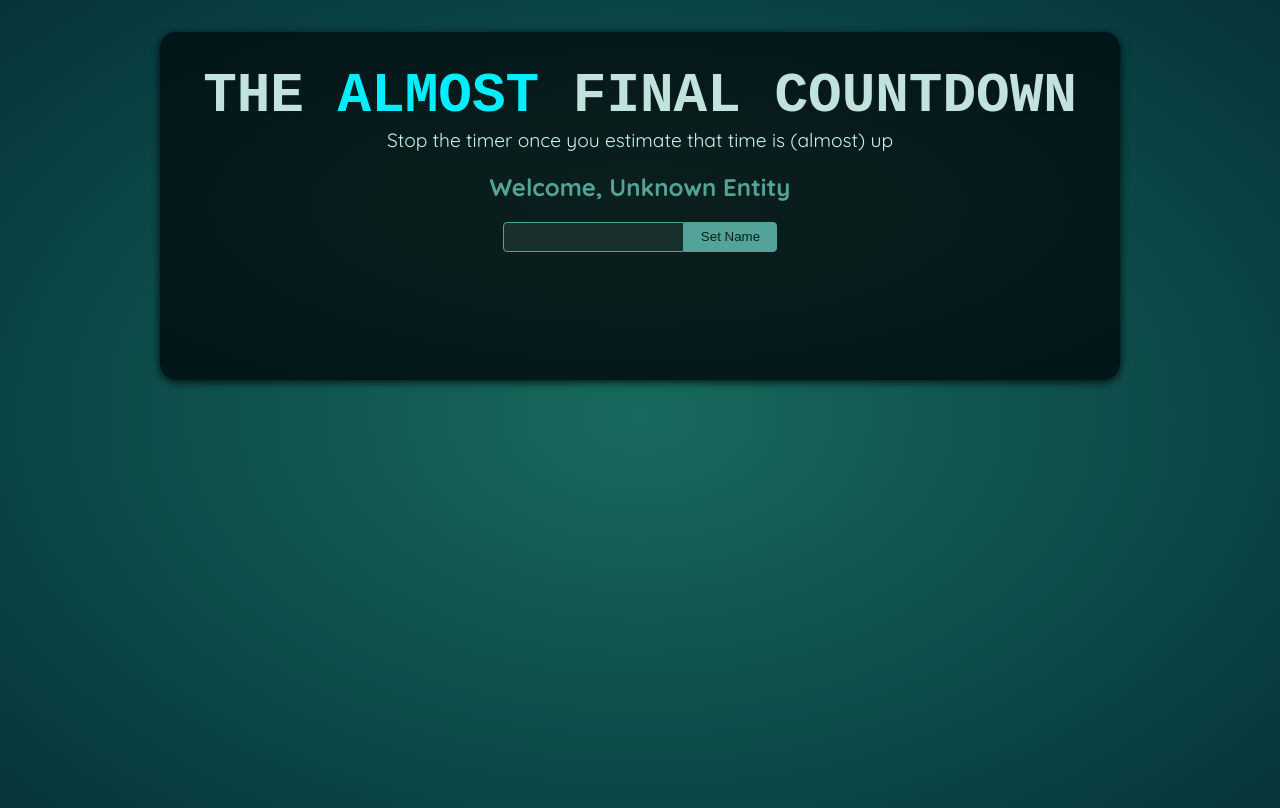
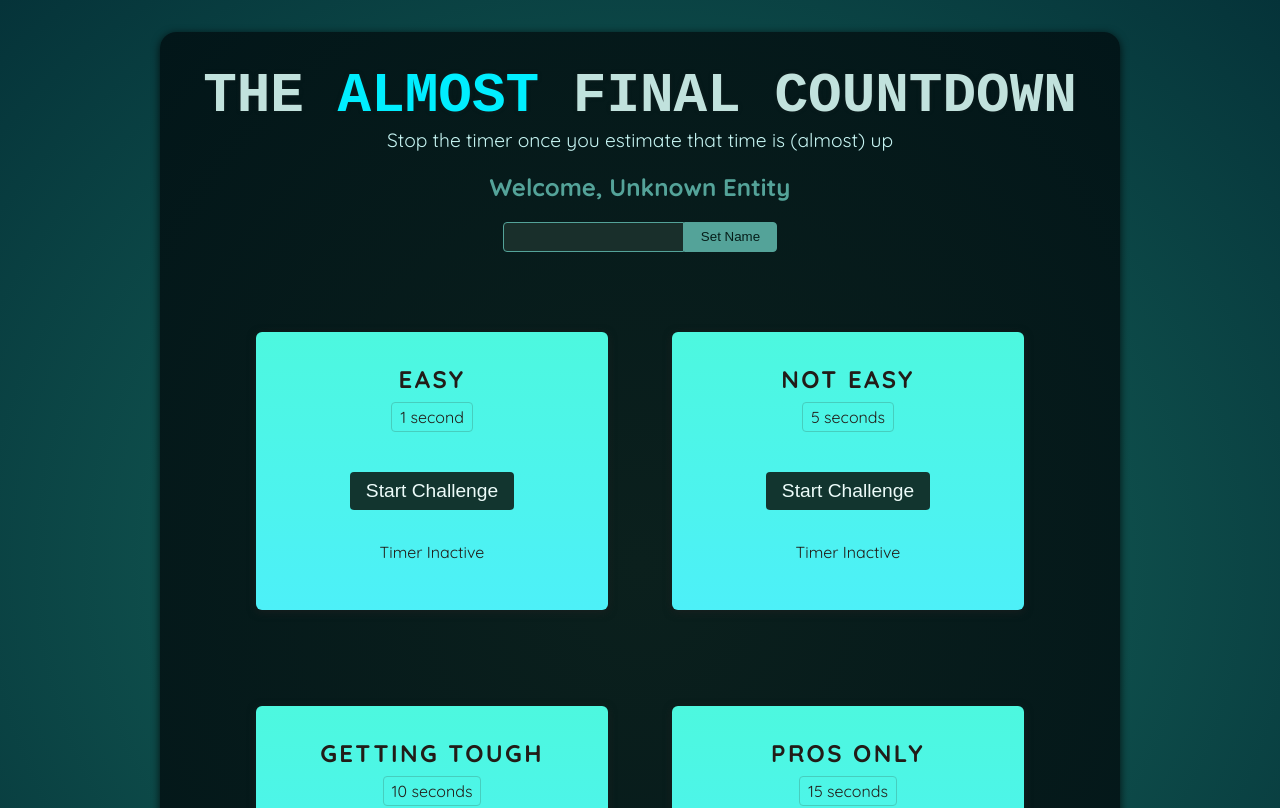
Before and after one commit to kapilpanchal123/frontend-training-1, a React (Vite) app in the folder 05-portals-and-refs-5/: page / in a window 1280 px wide. Shown: the top 808 px of the page. Built offline with nearby package versions, Linux system fonts and the light colour scheme; a web font is replaced by a local one.

Commit message:
[logic] set and clear timers

```diff
--- a/05-portals-and-refs-5/src/App.tsx
+++ b/05-portals-and-refs-5/src/App.tsx
@@ -1,12 +1,18 @@
 import './App.css';
 import Player from './components/Player/Player';
+import TimerChallenge from './components/TimerChallenge/TimerChallenge';
 
 function App() {
 
   return (
     <>
       <Player />
-      <div id="challenges"></div>
+      <div id="challenges">
+        <TimerChallenge title={'Easy'} targetTime={1} />
+        <TimerChallenge title={'Not Easy'} targetTime={5} />
+        <TimerChallenge title={'Getting Tough'} targetTime={10} />
+        <TimerChallenge title={'Pros Only'} targetTime={15} />
+      </div>
     </>
   )
 };
--- a/05-portals-and-refs-5/src/components/Player/Player.tsx
+++ b/05-portals-and-refs-5/src/components/Player/Player.tsx
@@ -1,4 +1,4 @@
-import React, { useRef, useState } from "react";
+import { useRef, useState } from "react";
 
 type Props = {}
 
--- /dev/null
+++ b/05-portals-and-refs-5/src/components/TimerChallenge/TimerChallenge.tsx
@@ -0,0 +1,43 @@
+import { useRef, useState } from 'react';
+
+type Props = {
+  title: string;
+  targetTime: number;
+}
+
+const TimerChallenge = ({title, targetTime}: Props) => {
+  const timer = useRef(0);
+  const [timerExpired, setTimerExpired] = useState<boolean>(false);
+  const [timerStarted, setTimerStarted] = useState<boolean>(false);
+
+  const handleStart = () => {
+    timer.current = setTimeout(() => {
+      setTimerExpired(true);
+    }, targetTime * 1000);
+    setTimerStarted(true);
+  };
+
+  const handleStop = () => {
+    clearTimeout(timer.current);
+  }
+
+  return (
+    <>
+      <section className="challenge">
+        <h2>{ title }</h2>
+        { timerExpired && <p>You Lost</p> }
+        <p className="challenge-time">{ targetTime } second{ targetTime > 1 ? "s" : "" }</p>
+        <p>
+          <button onClick={ timerStarted ? handleStop : handleStart }>
+            { timerStarted ? "Stop" : "Start" } Challenge
+          </button>
+        </p>
+        <p className={ timerStarted ? "active" : undefined }>
+          { timerStarted ? "Time is running..." : "Timer Inactive" }
+        </p>
+      </section>
+    </>
+  )
+}
+
+export default TimerChallenge;
```
